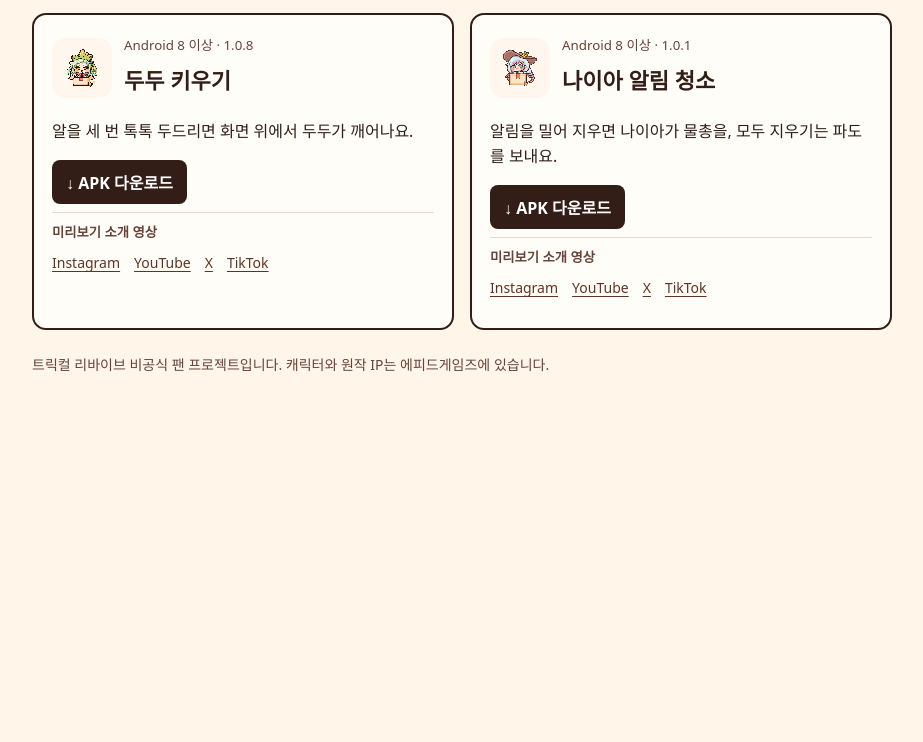
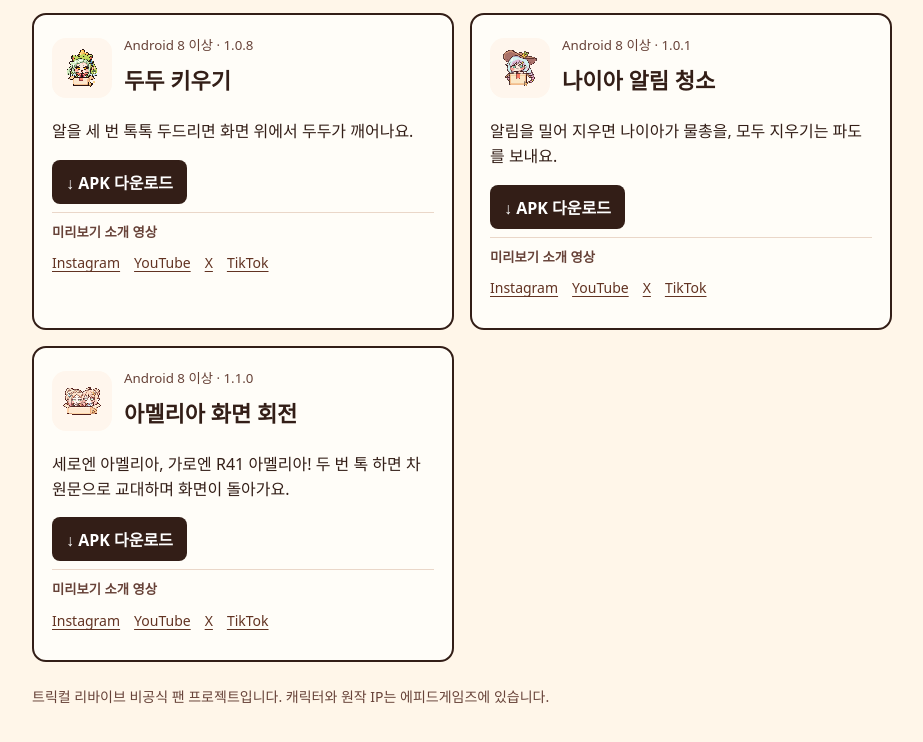
Before and after one commit to odd-factory/odd-factory.github.io, a plain HTML site: page index.html in a window 1280 px wide. Shown: the part 1191-1933 px from the top of the page, without its empty margins (178-1101 px from the left). Before the commit the page ends 1605 px from the top, so only its background shows below. Drawn offline with Linux system fonts and the light colour scheme.

Commit message:
아멜리아 화면 회전 1.1.0 추가

```diff
--- a/index.html
+++ b/index.html
@@ -61,4 +61,12 @@
   <a href="https://x.com/ODD_FACTORYkr/status/2121790563267862619" aria-label="나이아 알림 청소 · X">X</a>
   <a href="https://www.tiktok.com/@odd_factory/video/7708222343444778260" aria-label="나이아 알림 청소 · TikTok">TikTok</a>
 </nav>
+</article><article><div class="card-heading"><img class="app-icon" src="./icons/amelia-rotation.png" width="60" height="60" alt=""><div><small>Android 8 이상 · 1.1.0</small><h2>아멜리아 화면 회전</h2></div></div><p>세로엔 아멜리아, 가로엔 R41 아멜리아! 두 번 톡 하면 차원문으로 교대하며 화면이 돌아가요.</p><nav><a class="button" aria-label="아멜리아 화면 회전 APK 다운로드" href="https://github.com/odd-factory/downloads/releases/download/amelia-rotation-v1.1.0/oddfactory-amelia-rotation-vc2-sdk26.apk">↓ APK 다운로드</a></nav>
+<nav class="social-links" aria-label="아멜리아 화면 회전 미리보기 소개 영상">
+  <small class="video-label">미리보기 소개 영상</small>
+  <a href="https://www.instagram.com/odd_factory99/reel/Df2PTHNxzOa/" aria-label="아멜리아 화면 회전 · Instagram">Instagram</a>
+  <a href="https://www.youtube.com/shorts/DE7Xuevul_s" aria-label="아멜리아 화면 회전 · YouTube">YouTube</a>
+  <a href="https://x.com/ODD_FACTORYkr/status/2122712210191638992" aria-label="아멜리아 화면 회전 · X">X</a>
+  <a href="https://www.tiktok.com/@odd_factory/video/7709161621570063637" aria-label="아멜리아 화면 회전 · TikTok">TikTok</a>
+</nav>
 </article></section><footer>트릭컬 리바이브 비공식 팬 프로젝트입니다. 캐릭터와 원작 IP는 에피드게임즈에 있습니다.</footer></main></html>
```
Also changed, not shown: icons/amelia-rotation.png (added).
